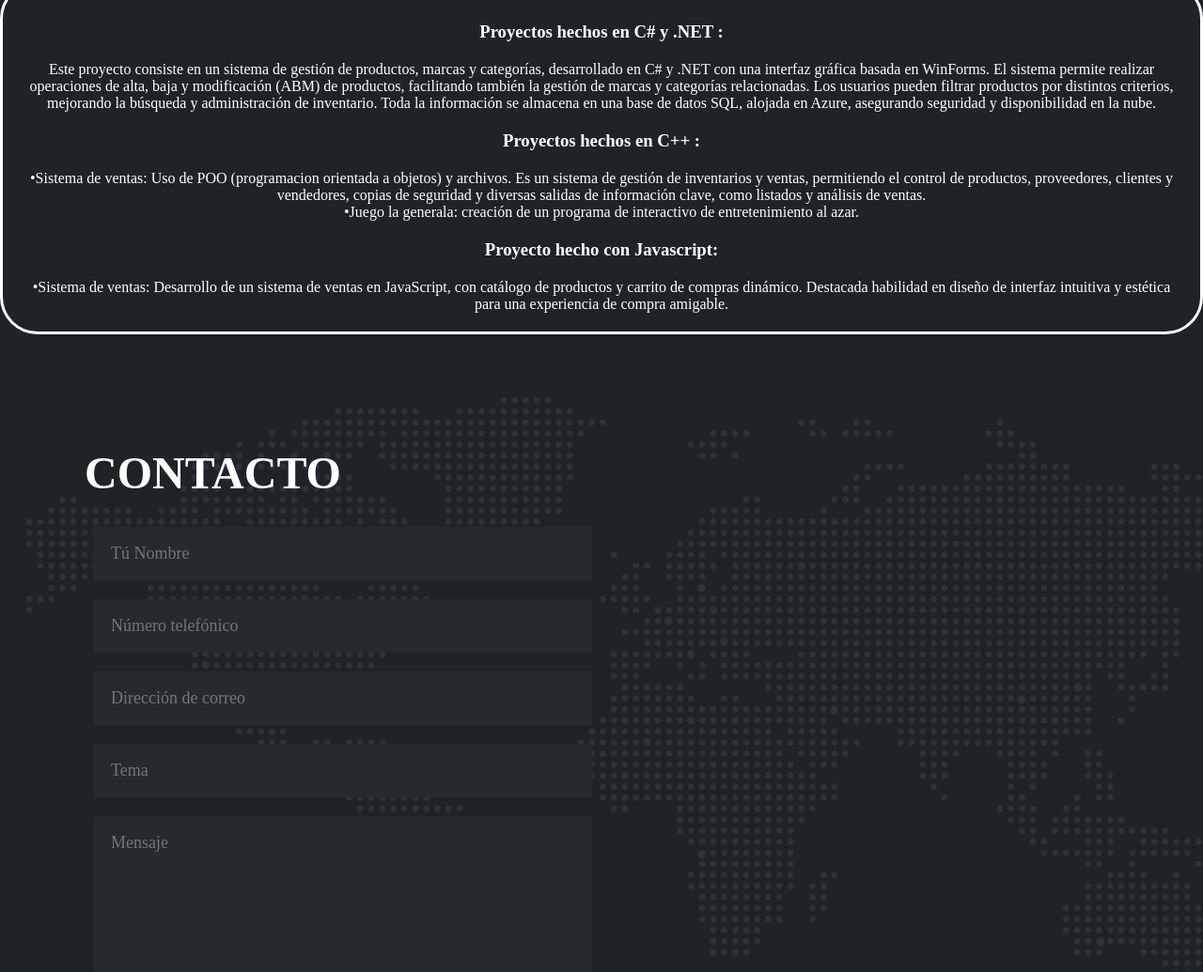
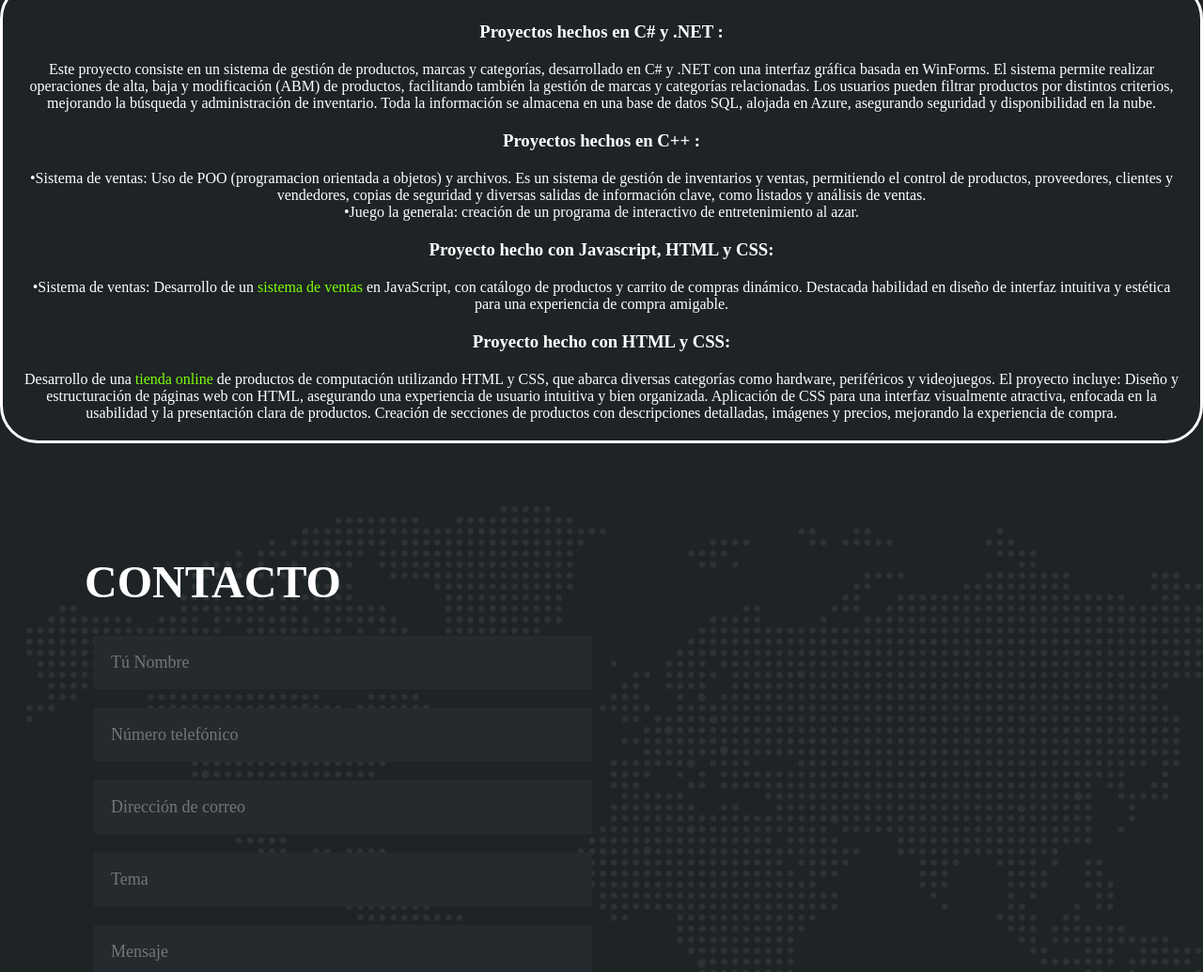
Before and after one commit to AntonioMelino/Portfolio, a plain HTML site: page index.html in a window 1280 px wide. Shown: the part 2231-3266 px from the top of the page at 94% size. Drawn offline with nearby package versions, Linux system fonts and the light colour scheme.

Commit message:
URL añadidas de proyectos y arreglo de foto

```diff
--- a/estilos.css
+++ b/estilos.css
@@ -201,6 +201,11 @@ html{
     border: solid #fff;
 }
 
+.proyectos .contenedor-proyectos a{
+    text-decoration: none;
+    color: #7dff04;
+}
+
 /* SECCION CONTACTO */
 .contacto{
     background-image: url(imagenes/fondoContacto.png);
--- a/index.html
+++ b/index.html
@@ -36,7 +36,7 @@
     <section id="inicio" class="inicio">
         <div class="contenido-banner">
             <div class="contenedor-img">
-                <img src="/imagenes/foto Antonio Melino -JPG.jpg" alt="">
+                <img src="imagenes/foto Antonio Melino -JPG.jpg" alt="">
             </div>
             <h1>ANTONIO MELINO</h1>
             <h2>Programador Backend Jr.</h2>
@@ -127,9 +127,15 @@
                     ventas, permitiendo el control de productos, proveedores, clientes y vendedores, copias de seguridad y diversas salidas de
                     información clave, como listados y análisis de ventas.</p>
                     <p>•Juego la generala: creación de un programa de interactivo de entretenimiento al azar.</p>
-                <h3>Proyecto hecho con Javascript:</h3>
-                    <p>•Sistema de ventas: Desarrollo de un sistema de ventas en JavaScript, con catálogo de productos y carrito de compras
+                <h3>Proyecto hecho con Javascript, HTML y CSS:</h3>
+                    <p>•Sistema de ventas: Desarrollo de un <a href="https://antoniomelino.github.io/CompuGamer/">sistema de ventas</a> en JavaScript, con catálogo de productos y carrito de compras
                         dinámico. Destacada habilidad en diseño de interfaz intuitiva y estética para una experiencia de compra amigable.</p>
+                <h3>Proyecto hecho con HTML y CSS:</h3>
+                    <p>Desarrollo de una <a href="https://antoniomelino.github.io/GamingHouse/">tienda online</a> de productos de computación utilizando HTML y CSS, que abarca diversas categorías como hardware, periféricos y videojuegos.
+                        El proyecto incluye:
+                        Diseño y estructuración de páginas web con HTML, asegurando una experiencia de usuario intuitiva y bien organizada.
+                        Aplicación de CSS para una interfaz visualmente atractiva, enfocada en la usabilidad y la presentación clara de productos.
+                        Creación de secciones de productos con descripciones detalladas, imágenes y precios, mejorando la experiencia de compra.</p>
             </div>
         </div>
     </section>
```
